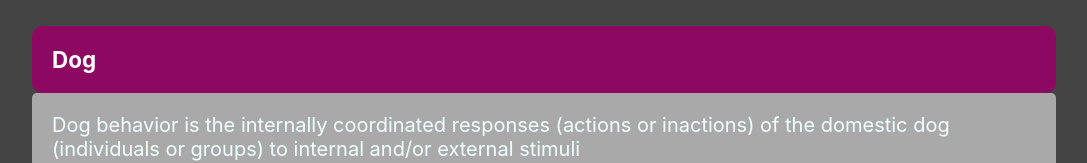
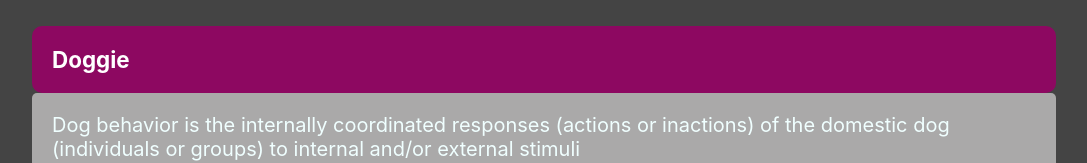
Before and after one commit to anjalyyy1/react-accordion, a React (Create React App) app: page / in a window 1280 px wide. Shown: the top 163 px of the page, without its empty margins (96-1183 px from the left). Built offline with nearby package versions, Linux system fonts and the light colour scheme.

Commit message:
doogie added :)

```diff
--- a/src/components/accordion/accordion.js
+++ b/src/components/accordion/accordion.js
@@ -6,7 +6,7 @@ class Accordion extends Component {
 	render() {
 		return (
 				<div className="accordion">
-					<AccordionItem heading="Dog" description="Dog behavior is the internally coordinated responses (actions or inactions) of the domestic dog (individuals or groups) to internal and/or external stimuli"/>
+					<AccordionItem heading="Doggie" description="Dog behavior is the internally coordinated responses (actions or inactions) of the domestic dog (individuals or groups) to internal and/or external stimuli"/>
 					<AccordionItem heading="Cat" description="The cat (Felis catus) is a small carnivorous mammal.[1] It is the only domesticated species in the family Felidae and often referred to as the domestic cat to distinguish it from wild members of the family"/>
 					<AccordionItem heading="Sparrow" description="Sparrows are a family of small passerine birds. They are also known as true sparrows, or Old World sparrows, names also used for a particular genus of the family"/>
 				</div>
```
